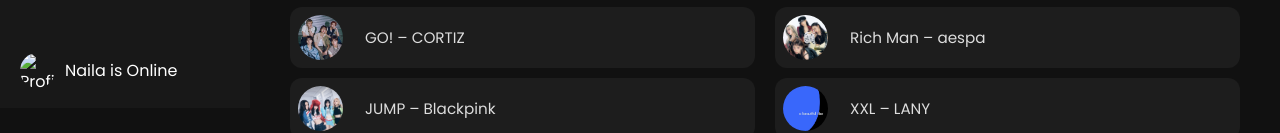
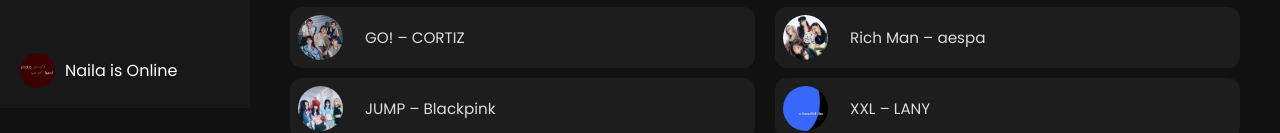
Before and after one commit to nailaauliya/MUSIC, a plain HTML site: page index.html in a window 1280 px wide. Shown: the part 692-825 px from the top of the page. Drawn offline with Linux system fonts and the light colour scheme.

Commit message:
Update index.html

```diff
--- a/index.html
+++ b/index.html
@@ -32,7 +32,7 @@
       </ul>
 
       <div class="profile">
-        <img src="musiccover1.jpg" alt="Profile">
+        <img src="img/musiccover1.jpg" alt="Profile">
         <p>Naila is Online</p>
       </div>
     </aside>
```
